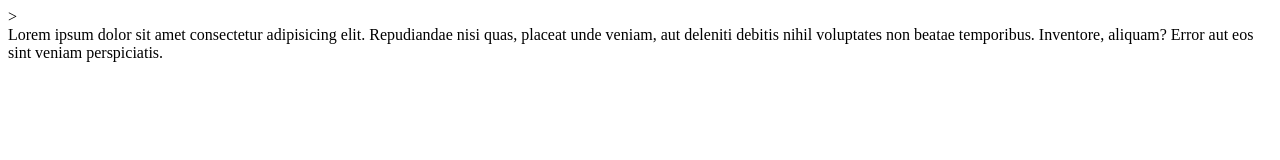
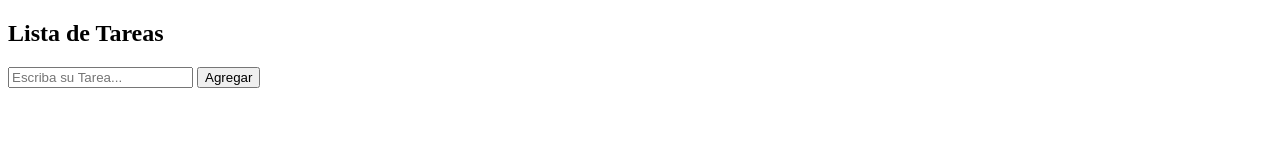
Before and after one commit to dalumobra/testrepositorio, a plain HTML site: page Index.html in a window 1280 px wide. Drawn offline with Linux system fonts and the light colour scheme.

Commit message:
creacion inicial

```diff
--- /dev/null
+++ b/Index.css
@@ -0,0 +1,3 @@
+* {
+    box-sizing: border-box;
+}
--- a/Index.html
+++ b/Index.html
@@ -2,14 +2,17 @@
 <html lang="en">
 <head>
     <meta charset="UTF-8">
+    <meta http-equiv="X-UA-Compatible" content="IE=edge">
     <meta name="viewport" content="width=device-width, initial-scale=1.0">
-        <title>GIT VSCODE</TItle>>
+    <link rel="stylesheet" href="Index.css">
+    <title>TO-DO</title>
 </head>
 <body>
-            <!--DIV CNTENEDOR3-->
-            <div class="container">
-                <div class="row"
-                <p> Lorem ipsum dolor sit amet consectetur adipisicing elit. Repudiandae nisi quas, placeat unde veniam, aut deleniti debitis nihil voluptates non beatae temporibus. Inventore, aliquam? Error aut eos sint veniam perspiciatis.</p>
+    <div id:"titulo" class="header">
+        <h2>Lista de Tareas</h2>
+        <input type="text" id="casillaTexto" placeholder="Escriba su Tarea...">
+<button>Agregar</button>
     </div>
 </body>
 </html>
+<!--Dairo Luis Mora Bravo-->
```
Also changed, not shown: Index.js (added). Lines whose indentation alone changed are shown as unchanged.
